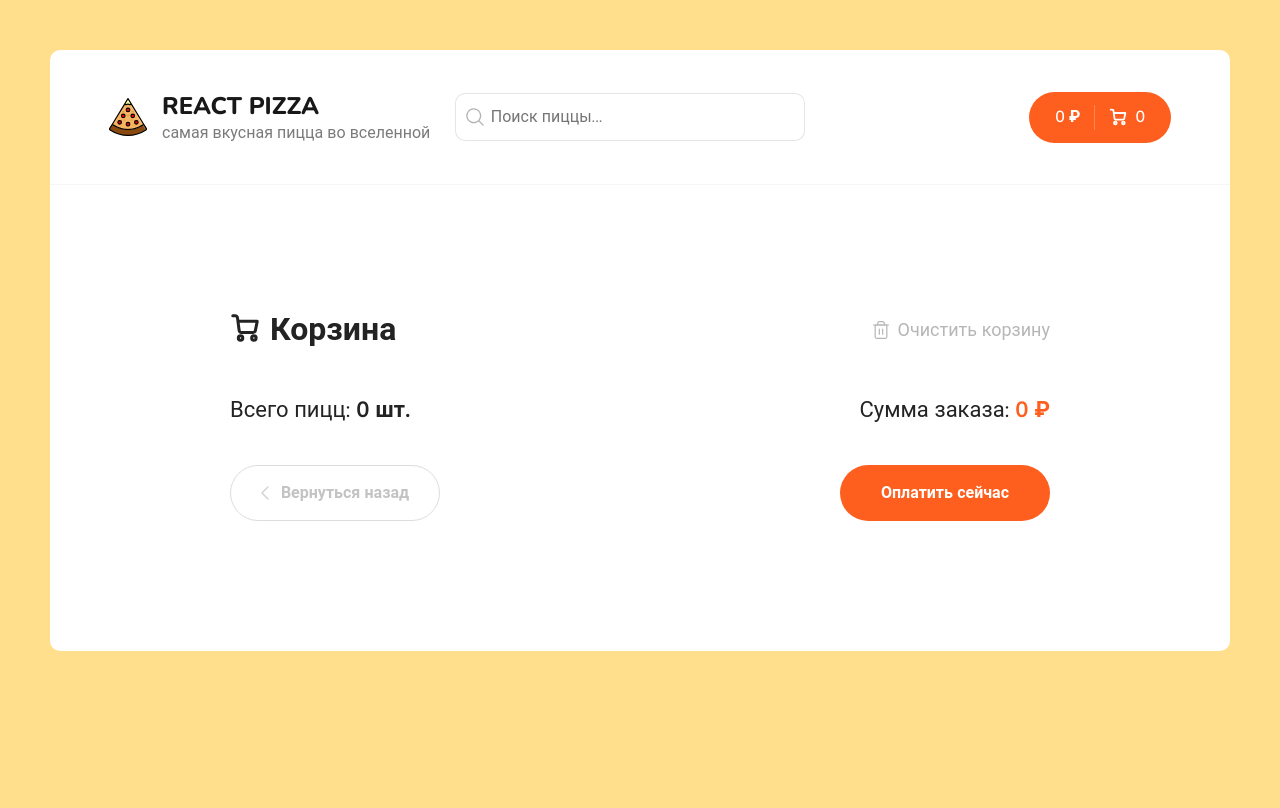
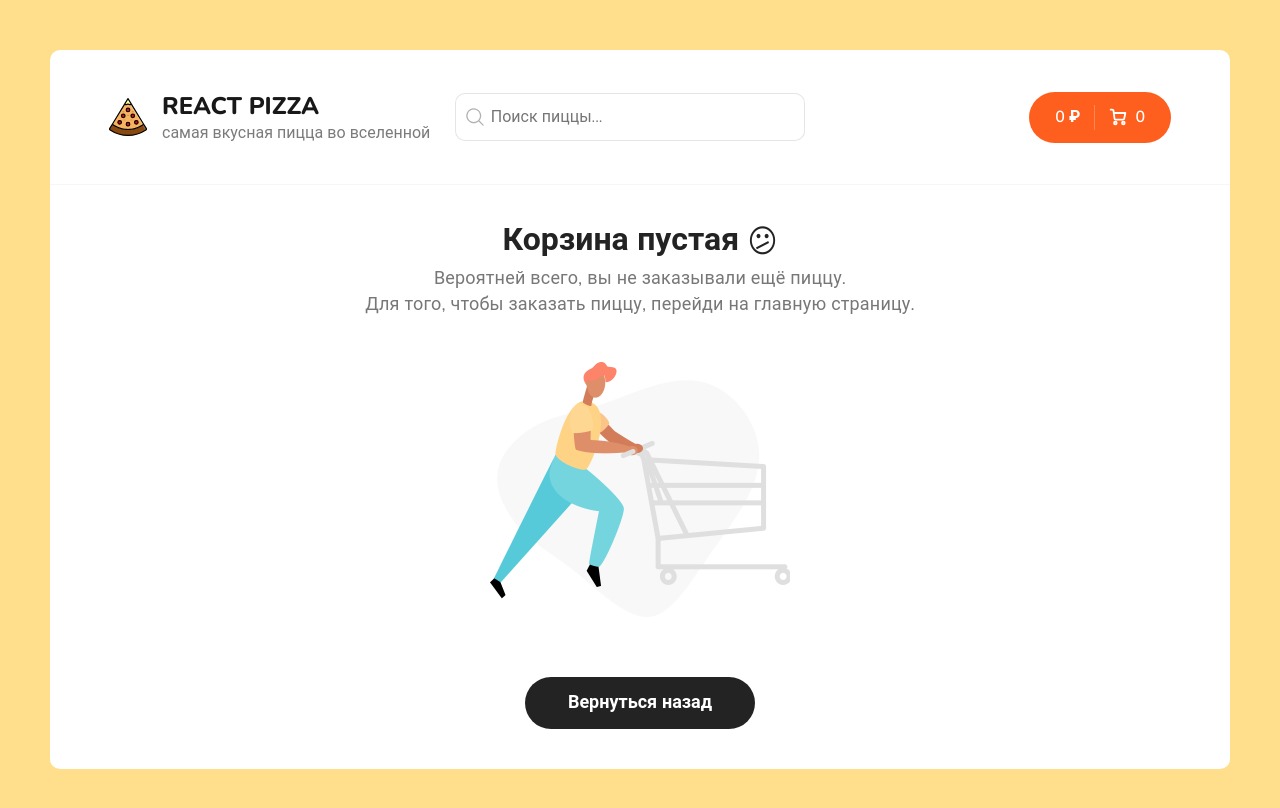
Before and after one commit to west4n/react-pizza-trainy, a React (Create React App) app: page /cart in a window 1280 px wide. Shown: the top 808 px of the page. Built offline with nearby package versions, Linux system fonts and the light colour scheme.

Commit message:
EDIT: edit Cart

```diff
--- /dev/null
+++ b/src/components/CartEmpty.jsx
@@ -0,0 +1,24 @@
+import React from 'react'
+import { Link } from 'react-router-dom'
+import cartEmptyImg from '../assets/img/empty-cart.png'
+
+const CartEmpty = () => {
+	return (
+		<div class='cart cart--empty'>
+			<h2>
+				Корзина пустая <icon>😕</icon>
+			</h2>
+			<p>
+				Вероятней всего, вы не заказывали ещё пиццу.
+				<br />
+				Для того, чтобы заказать пиццу, перейди на главную страницу.
+			</p>
+			<img src={cartEmptyImg} alt='Empty cart' />
+			<Link to='/' class='button button--black'>
+				<span>Вернуться назад</span>
+			</Link>
+		</div>
+	)
+}
+
+export default CartEmpty
--- a/src/components/CartItem.jsx
+++ b/src/components/CartItem.jsx
@@ -1,6 +1,26 @@
 import React from 'react'
+import { useDispatch } from 'react-redux'
+import { addItem, minusItem, removeItem } from '../redux/slices/cartSlice'
 
 const CartItem = ({ id, title, type, size, imageUrl, price, count }) => {
+	const dispatch = useDispatch()
+
+	const onClickPlus = () => {
+		dispatch(
+			addItem({
+				id,
+			})
+		)
+	}
+	const onClickMinus = () => {
+		dispatch(minusItem(id))
+	}
+	const onClickRemove = () => {
+		if (window.confirm('Вы уверены, что хотите удалить пиццу из корзины?')) {
+			dispatch(removeItem(id))
+		}
+	}
+
 	return (
 		<div className='cart__item'>
 			<div className='cart__item-img'>
@@ -13,7 +33,10 @@
 				</p>
 			</div>
 			<div className='cart__item-count'>
-				<div className='button button--outline button--circle cart__item-count-minus'>
+				<div
+					onClick={onClickMinus}
+					className='button button--outline button--circle cart__item-count-minus'
+				>
 					<svg
 						width='10'
 						height='10'
@@ -32,7 +55,10 @@
 					</svg>
 				</div>
 				<b>{count}</b>
-				<div className='button button--outline button--circle cart__item-count-plus'>
+				<div
+					onClick={onClickPlus}
+					className='button button--outline button--circle cart__item-count-plus'
+				>
 					<svg
 						width='10'
 						height='10'
@@ -54,7 +80,7 @@
 			<div className='cart__item-price'>
 				<b>{price * count} ₽</b>
 			</div>
-			<div className='cart__item-remove'>
+			<div onClick={onClickRemove} className='cart__item-remove'>
 				<div className='button button--outline button--circle'>
 					<svg
 						width='10'
--- a/src/components/Header.jsx
+++ b/src/components/Header.jsx
@@ -6,6 +6,8 @@
 
 function Header() {
 	const { totalPrice, items } = useSelector((state) => state.cart)
+
+	const totalCount = items.reduce((sum, item) => sum + item.count, 0)
 
 	return (
 		<div className='header'>
@@ -51,7 +53,7 @@
 								strokeLinejoin='round'
 							/>
 						</svg>
-						<span>{items.length}</span>
+						<span>{totalCount}</span>
 					</Link>
 				</div>
 			</div>
--- a/src/components/PizzaBlock.jsx
+++ b/src/components/PizzaBlock.jsx
@@ -21,7 +21,7 @@
 			price,
 			imageUrl,
 			type: typesName[activeType],
-			size: activeSize,
+			size: sizes[activeSize],
 		}
 
 		dispatch(addItem(item))
--- a/src/pages/Cart.jsx
+++ b/src/pages/Cart.jsx
@@ -1,12 +1,26 @@
 import React from 'react'
 import { useDispatch, useSelector } from 'react-redux'
 import { Link } from 'react-router-dom'
+import CartEmpty from '../components/CartEmpty'
 import CartItem from '../components/CartItem'
+import { clearItems } from '../redux/slices/cartSlice'
 
 const Cart = () => {
 	const dispatch = useDispatch()
 
+	const onClickClear = () => {
+		if (window.confirm('Вы уверены, что хотите очистить корзину?')) {
+			dispatch(clearItems())
+		}
+	}
+
 	const { items, totalPrice } = useSelector((state) => state.cart)
+	const totalCount = items.reduce((sum, item) => sum + item.count, 0)
+
+	if (!totalPrice) {
+		return <CartEmpty />
+	}
+
 	return (
 		<div className='container container--cart'>
 			<div className='cart'>
@@ -43,7 +57,7 @@
 						</svg>
 						Корзина
 					</h2>
-					<div className='cart__clear'>
+					<div onClick={onClickClear} className='cart__clear'>
 						<svg
 							width='20'
 							height='20'
@@ -92,7 +106,7 @@
 				<div className='cart__bottom'>
 					<div className='cart__bottom-details'>
 						<span>
-							Всего пицц: <b>{items.length} шт.</b>
+							Всего пицц: <b>{totalCount} шт.</b>
 						</span>
 						<span>
 							Сумма заказа: <b>{totalPrice} ₽</b>
--- a/src/redux/slices/cartSlice.js
+++ b/src/redux/slices/cartSlice.js
@@ -9,12 +9,6 @@
 	name: 'cart',
 	initialState,
 	reducers: {
-		// addItem(state, action) {
-		// 	state.items.push(action.payload)
-		// 	state.totalPrice = state.items.reduce((sum, obj) => {
-		// 		return obj.price + sum
-		// 	}, 0)
-		// },
 		addItem(state, action) {
 			const findItem = state.items.find((obj) => obj.id === action.payload.id)
 
@@ -31,14 +25,22 @@
 				return obj.price * obj.count + sum
 			}, 0)
 		},
+		minusItem(state, action) {
+			const findItem = state.items.find((obj) => obj.id === action.payload)
+
+			if (findItem && findItem.count >= 1) {
+				findItem.count--
+			}
+		},
 		removeItem(state, action) {
-			state.items.filter((obj) => obj.id !== action.payload)
+			state.items = state.items.filter((obj) => obj.id !== action.payload)
 		},
 		clearItems(state) {
 			state.items = []
+			state.totalPrice = 0
 		},
 	},
 })
 
-export const { addItem, removeItem, clearItems } = cartSlice.actions
+export const { addItem, removeItem, minusItem, clearItems } = cartSlice.actions
 export default cartSlice.reducer
```
